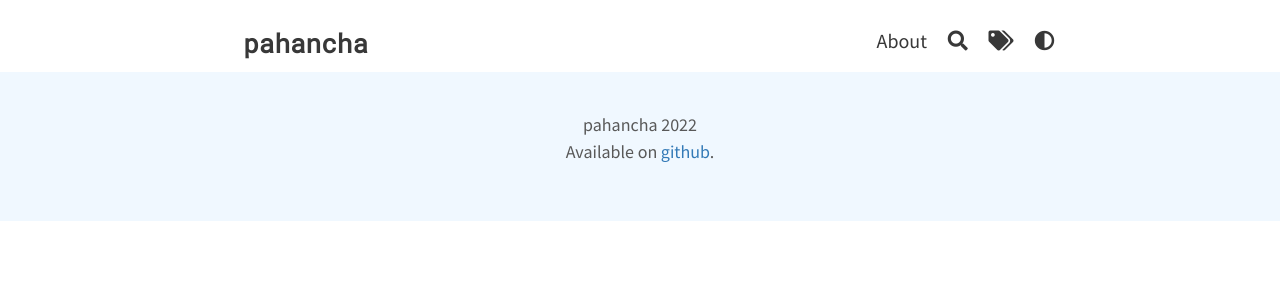
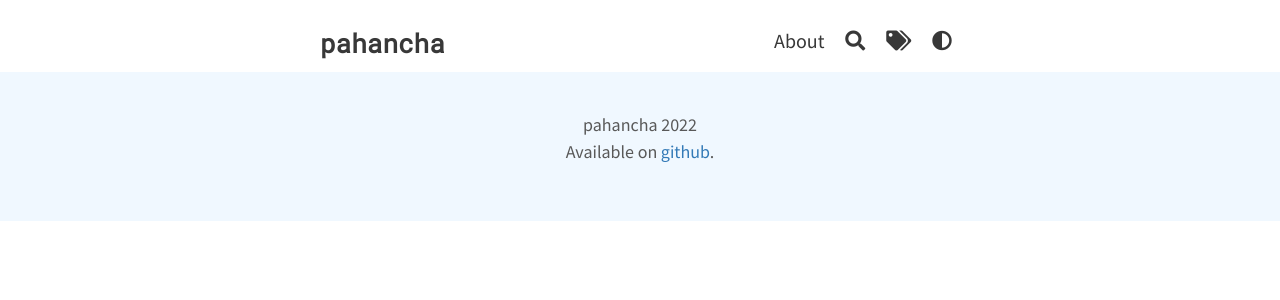
Before and after one commit to pahancha/pahancha.github.io, a Jekyll site: the page built from index.html, in a window 1280 px wide. Shown: the top 300 px of the page. Built offline with Jekyll 4.4.1, drawn with Linux system fonts in a browser that asks for light colours; the list of posts is cut into pages by our own code.

Commit message:
minor ui changes.

```diff
--- a/_sass/includes/_navbar.scss
+++ b/_sass/includes/_navbar.scss
@@ -21,7 +21,7 @@
   justify-content: center;
 }
 .site-header {
-  padding: 2% 2% 1% 14%;
+  padding: 2% 10% 1% 10%;
   background: var(--background);
   display: inline-block;
   width: 70%;
@@ -92,7 +92,7 @@ nav {
 }
 @media screen and (max-width: 1400px) {
   .site-header {
-    padding: 2% 2% 1% 4%;
+    padding: 2% 10% 1% 10%;
   }
 }
 
```
